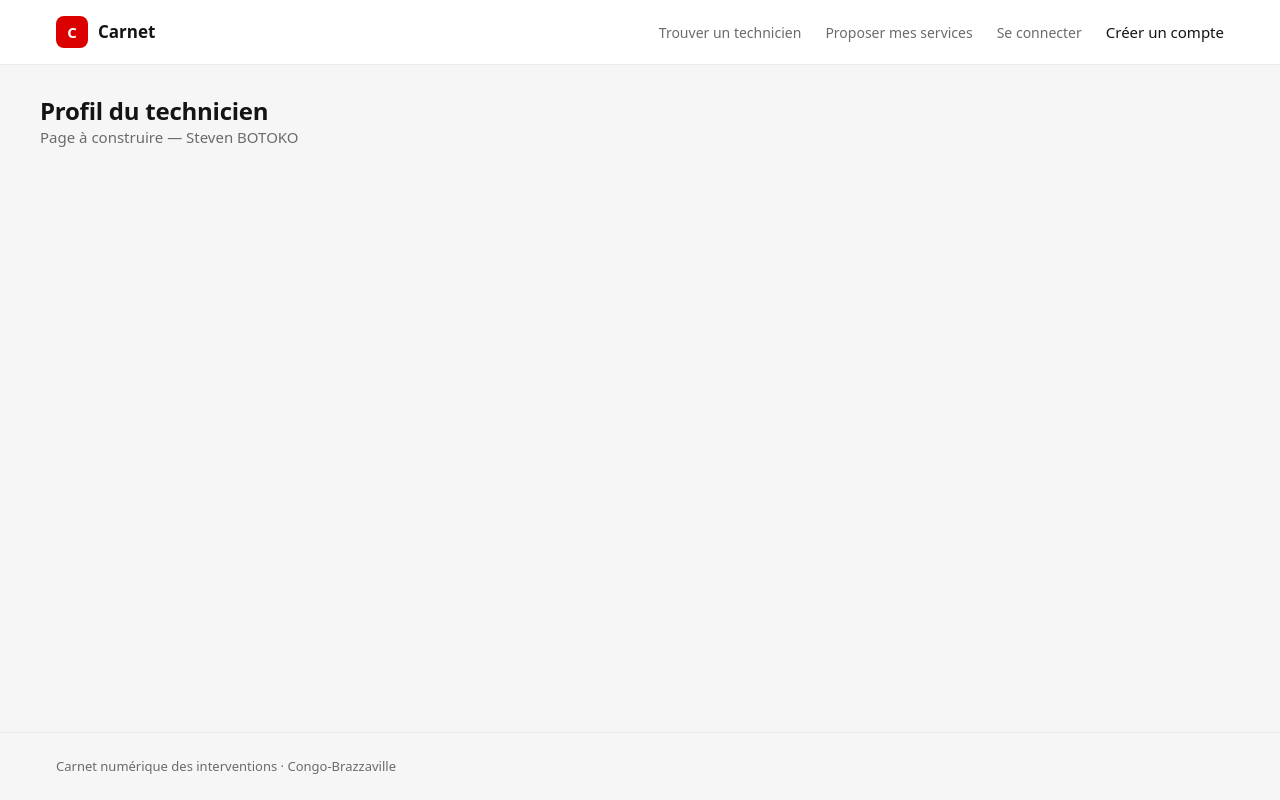
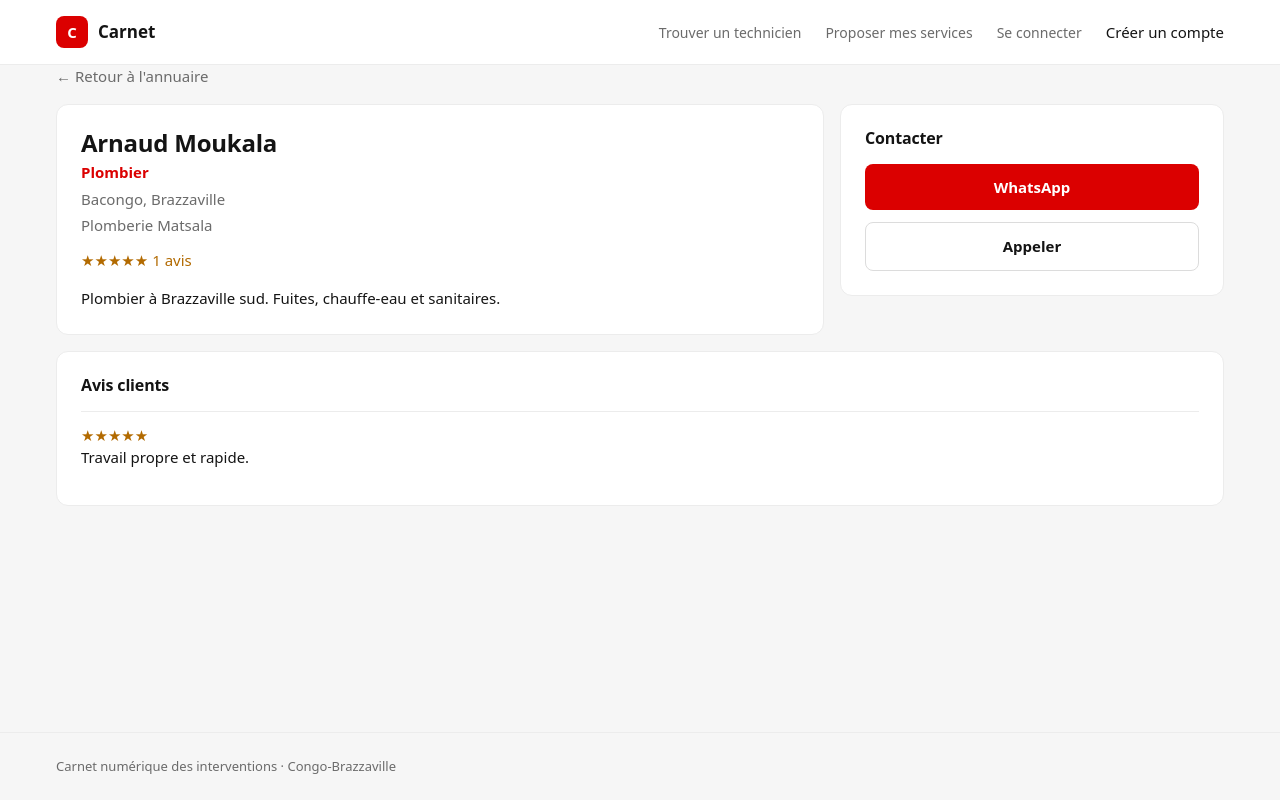
Before and after one commit to Inissub/s17-squad13-Carnet, a React (Vite) app in the folder frontend/: page /t/arnaud-moukala in a window 1280 px wide. Built offline with nearby package versions, Linux system fonts and the light colour scheme; no server answers.

Commit message:
feat: page profil du technicien avec contact et avis

```diff
--- a/frontend/src/pages/espace-client/ProfilTechnicienPage.jsx
+++ b/frontend/src/pages/espace-client/ProfilTechnicienPage.jsx
@@ -1,8 +1,115 @@
+import { Link, useParams } from 'react-router-dom'
+import { Card } from '../../components/ui/Card.jsx'
+import './ProfilTechnicienPage.css'
+
+const TECHNICIENS = [
+  {
+    slug: 'arnaud-moukala',
+    nom: 'Arnaud Moukala',
+    metier: 'Plombier',
+    ville: 'Brazzaville',
+    quartier: 'Bacongo',
+    bio: 'Plombier à Brazzaville sud. Fuites, chauffe-eau et sanitaires.',
+    telephone: '+242 05 530 77 81',
+    whatsapp: '+242 05 530 77 81',
+    activite: { nom: 'Plomberie Matsala' },
+    avis: [{ id: 'a1', note: 5, commentaire: 'Travail propre et rapide.' }],
+  },
+  {
+    slug: 'grace-nkounkou',
+    nom: 'Grâce Nkounkou',
+    metier: 'Électricienne',
+    ville: 'Brazzaville',
+    quartier: 'Moungali',
+    bio: 'Électricienne à Brazzaville. Installations et dépannages électriques.',
+    telephone: '+242 06 845 12 30',
+    whatsapp: '+242 06 845 12 30',
+    activite: { nom: 'Plomberie Matsala' },
+    avis: [],
+  },
+]
+
+function chiffres(numero) {
+  return numero.replace(/\D/g, '')
+}
+
 export default function ProfilTechnicienPage() {
+  const { slug } = useParams()
+  const technicien = TECHNICIENS.find((t) => t.slug === slug)
+
+  if (!technicien) {
+    return (
+      <div className="container">
+        <Link to="/techniciens" className="profil-technicien__retour">← Retour à l'annuaire</Link>
+        <h1 className="page-title">Technicien introuvable</h1>
+        <p className="profil-technicien__vide">Ce profil n'existe pas ou n'est pas public.</p>
+      </div>
+    )
+  }
+
+  const { nom, metier, ville, quartier, bio, telephone, whatsapp, activite, avis } = technicien
+  const moyenne = avis.length
+    ? Math.round(avis.reduce((somme, a) => somme + a.note, 0) / avis.length)
+    : 0
+
   return (
-    <div className="container page-placeholder">
-      <h1 className="page-title">Profil du technicien</h1>
-      <p className="muted">Page à construire — Steven BOTOKO</p>
+    <div className="container">
+      <Link to="/techniciens" className="profil-technicien__retour">← Retour à l'annuaire</Link>
+
+      <div className="profil-technicien__grille">
+        <Card>
+          <h1 className="page-title">{nom}</h1>
+          <div className="profil-technicien__metier">{metier}</div>
+          <div className="profil-technicien__info">{quartier}, {ville}</div>
+          <div className="profil-technicien__info">{activite.nom}</div>
+          <div className="profil-technicien__note">
+            {'★'.repeat(moyenne)}
+            {'☆'.repeat(5 - moyenne)} {avis.length} avis
+          </div>
+          {bio && <p className="profil-technicien__bio">{bio}</p>}
+        </Card>
+
+        <Card title="Contacter">
+          <div className="profil-technicien__actions">
+            {whatsapp && (
+              <a
+                className="profil-technicien__bouton"
+                href={`https://wa.me/${chiffres(whatsapp)}`}
+                target="_blank"
+                rel="noreferrer"
+              >
+                WhatsApp
+              </a>
+            )}
+            {telephone && (
+              <a
+                className="profil-technicien__bouton profil-technicien__bouton--secondaire"
+                href={`tel:${chiffres(telephone)}`}
+              >
+                Appeler
+              </a>
+            )}
+          </div>
+        </Card>
+      </div>
+
+      <div className="profil-technicien__avis">
+        <Card title="Avis clients">
+          {avis.length === 0 ? (
+            <p className="profil-technicien__vide">Aucun avis pour le moment.</p>
+          ) : (
+            avis.map((a) => (
+              <div key={a.id} className="profil-technicien__avis-item">
+                <div className="profil-technicien__avis-note">
+                  {'★'.repeat(a.note)}
+                  {'☆'.repeat(5 - a.note)}
+                </div>
+                {a.commentaire && <p>{a.commentaire}</p>}
+              </div>
+            ))
+          )}
+        </Card>
+      </div>
     </div>
   )
 }
```
